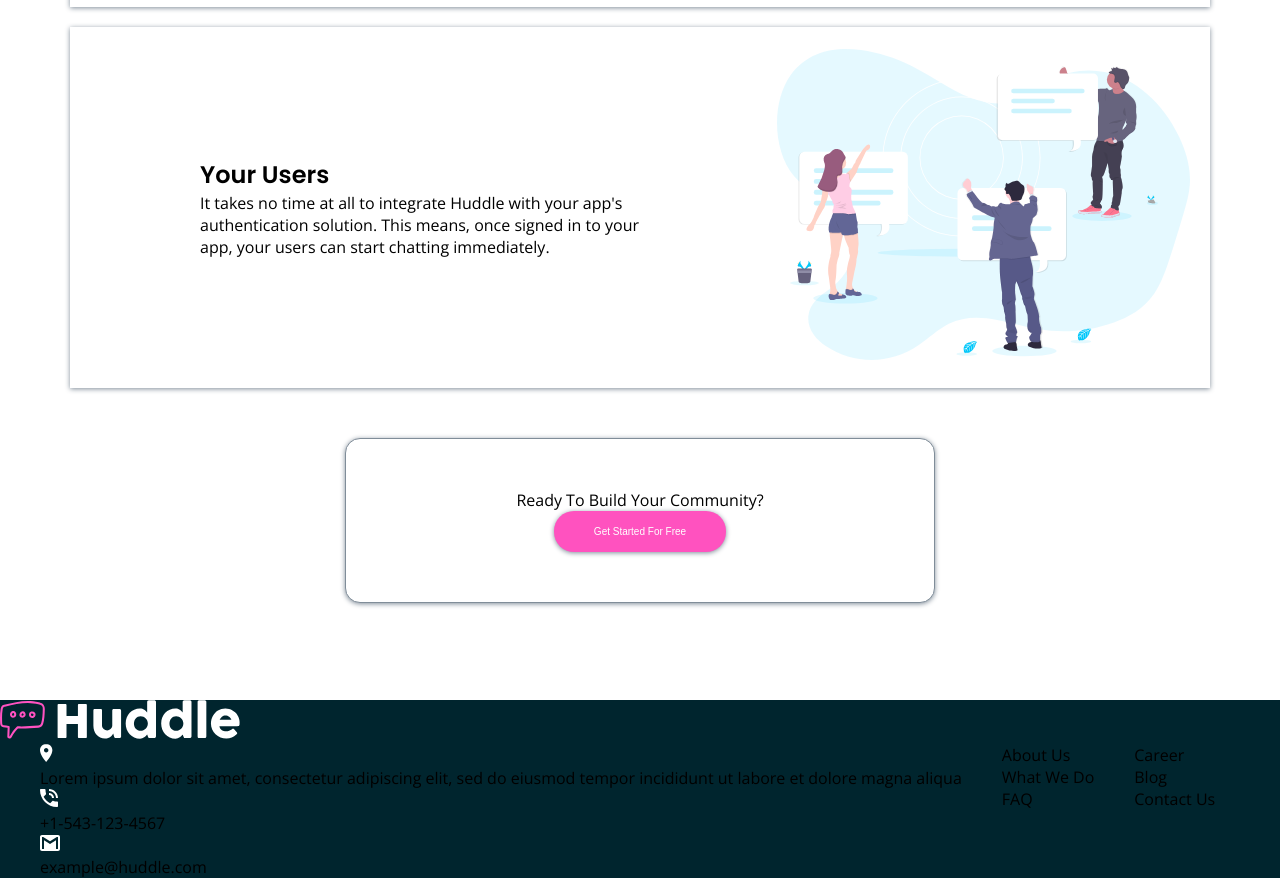
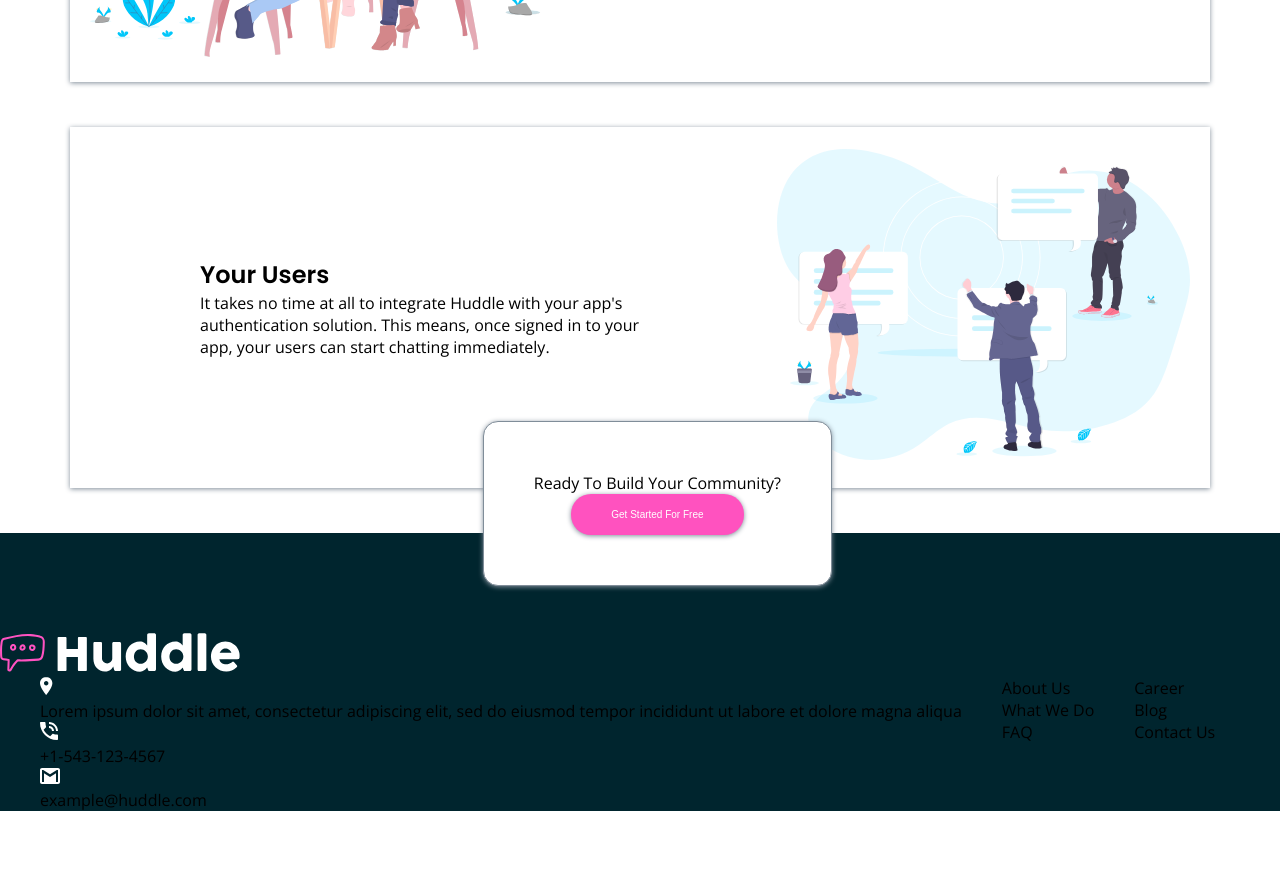
Before and after one commit to EZoVn/landigPage, a plain HTML site: page index.html in a window 1280 px wide. Shown: the part 1280-2158 px from the top of the page. After the commit the page ends 2091 px from the top, so only its background shows below. Drawn offline with nearby package versions, Linux system fonts and the light colour scheme.

Commit message:
fix beforeFooter

```diff
--- a/index.html
+++ b/index.html
@@ -99,11 +99,11 @@
       </div>
     </div>
 
-    <div class="beforeFooter">
-      <p class="beforeFooter__text">Ready To Build Your Community?</p>
-      <button class="beforeFooter__button">Get Started For Free</button>
-    </div>
     <footer class="footer">
+      <div class="beforeFooter">
+        <p class="beforeFooter__text">Ready To Build Your Community?</p>
+        <button class="beforeFooter__button">Get Started For Free</button>
+      </div>
       <div>
         <img class="footer__logo" src="./images/logoFooter.svg" alt="logo du site" />
       </div>
--- a/scss/style.scss
+++ b/scss/style.scss
@@ -33,16 +33,10 @@ $GrayishBlue: hsl(208, 11%, 55%);
 }
 
 // Problème avec le background image a régler !!
-body {
-  position: relative;
-  padding: 25px 50px;
-  // background-image: url("../../../../img/la-chouette-agence-banniere.jpg");
-  // background-size: cover;
-  // background-position: center center;
-  // background-repeat: no-repeat;
-}
+
 .header {
   // height: 100vh;
+    padding: 25px 50px;
   background-image: url("../../../news-homepage-main/assets/images/image-gaming-growth.jpg");
   // background-color: red;
   // background-image: url("C:/Users/VnZnX/Desktop/Info/challenge frontend mentor/challenge html_css_js/huddle_landing_page/images/backgroung_image.jpg");
@@ -101,7 +95,9 @@ main img,
   align-items: center;
   box-shadow: 0px 1px 5px $GrayishBlue;
   padding: 20px;
-  margin: 20px;
+  margin: 45px 70px;
+  // margin: 20px;
+
   &__left {
     padding: 10%;
     display: flex;
@@ -133,6 +129,10 @@ button {
   }
 }
 .beforeFooter {
+  position: absolute;
+  bottom: 175px;
+  right: 10%;
+
   background-color: white;
   margin: 50px 25%;
   padding: 50px;
@@ -142,13 +142,14 @@ button {
   text-align: center;
 }
 .footer {
-  position: absolute;
-  bottom: -200px;
-  z-index: -1;
-  // padding-top: 150px;
-  left: 0;
-  right: 0;
+  position: relative;
+  // bottom: -200px;
+  // z-index: -1;
+  padding-top: 100px;
+  // left: 0;
+  // right: 0;
   background-color: $VeryDarkCyan;
+  margin: 0;
   &__contact {
     display: flex;
     // color: #0000;
```
Also changed, not shown: public/css/style.css.
